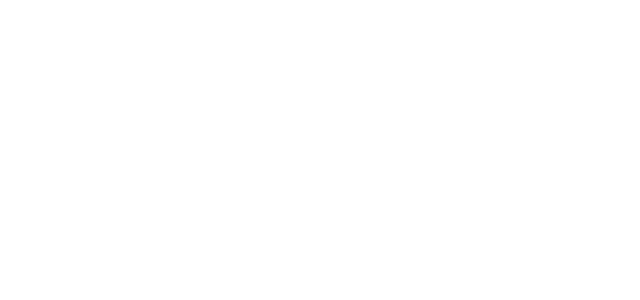
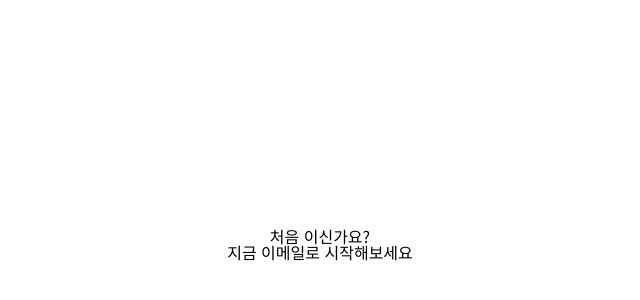
Before and after one commit to DevistK/blocktrip-client, a React app: page /register in a window 1280 px wide. Before the commit this address had no page. Shown: the part 156-456 px from the top of the page, without its empty margins (320-960 px from the left). Built offline with nearby package versions, Linux system fonts and the light colour scheme.

Commit message:
회원가입 view 페이지 시작

```diff
--- a/package.json
+++ b/package.json
@@ -29,6 +29,7 @@
         "react-dom": "^17.0.2",
         "react-router-dom": "^6.2.2",
         "react-transition-group": "^4.4.2",
+        "serve": "^13.0.2",
         "styled-components": "^5.3.3",
         "styled-reset": "^4.3.4"
     },
--- a/src/App.tsx
+++ b/src/App.tsx
@@ -9,7 +9,7 @@ import LocalStartButton from './components/local/login';
 
 const App = () => (
     <>
-        <StyledIntroDiv className="container">
+        <StyledIntroDiv className="container" useIntro="use">
             <StyleIntroH1>
                 <img src={default_logo} />
             </StyleIntroH1>
--- a/src/components/local/loginDetail.tsx
+++ b/src/components/local/loginDetail.tsx
@@ -5,7 +5,7 @@ import { Link } from 'react-router-dom';
 
 const LoginDetail = () => (
     <>
-        <StyledIntroDiv className="container">
+        <StyledIntroDiv className="container" useIntro="use">
             <StyleIntroH1>
                 <img src={default_logo} />
             </StyleIntroH1>
@@ -16,7 +16,7 @@ const LoginDetail = () => (
             <LoginRequestButton>로그인</LoginRequestButton>
             <LoginGuideDiv>
                 <p className="intro-guide-msg">처음 이신가요?</p>
-                <Link to="/loginDetail">
+                <Link to="/register">
                     <button id="register-btn">이메일로 가입하기</button>
                 </Link>
                 <Link to="/">
--- /dev/null
+++ b/src/components/local/registerForm.tsx
@@ -0,0 +1,18 @@
+import styled from 'styled-components';
+import { StyledIntroDiv, StyleIntroH1 } from '../../styles/intro-styles';
+import default_logo from '../../assets/common_logo.png';
+import { Link } from 'react-router-dom';
+
+const RegisterForm = () => (
+    <>
+        <StyledIntroDiv className="container" useIntro="">
+            <StyleIntroH1>
+                처음 이신가요?
+                <br />
+                지금 이메일로 시작해보세요
+            </StyleIntroH1>
+        </StyledIntroDiv>
+    </>
+);
+
+export default RegisterForm;
--- a/src/index.tsx
+++ b/src/index.tsx
@@ -4,6 +4,7 @@ import { BrowserRouter, Route, Routes } from 'react-router-dom';
 
 import App from './App';
 import LoginDetail from './components/local/loginDetail';
+import RegisterForm from './components/local/registerForm';
 import { GlobalStyle } from './styles/global-styles';
 
 const rootElement = document.getElementById('root');
@@ -15,6 +16,7 @@ ReactDOM.render(
             <Routes>
                 <Route path="/" element={<App />}></Route>
                 <Route path="/loginDetail" element={<LoginDetail />}></Route>
+                <Route path="/register" element={<RegisterForm />}></Route>
             </Routes>
         </BrowserRouter>
     </>,
--- a/src/styles/intro-styles.ts
+++ b/src/styles/intro-styles.ts
@@ -1,7 +1,11 @@
 import styled from "styled-components";
 
-export const StyledIntroDiv = styled.div`
-    background-color: #07cdf0;
+interface useColor {
+    useIntro: any;
+}
+
+export const StyledIntroDiv = styled.div<useColor>`
+    background-color: ${(props) => props.useIntro == 'use' ? "#07cdf0" : "#fff"};
     display: flex;
     flex-direction: column;
     justify-content: center;
```
Also changed, not shown: 1 other file (tests, documents, lock files or other folders).
